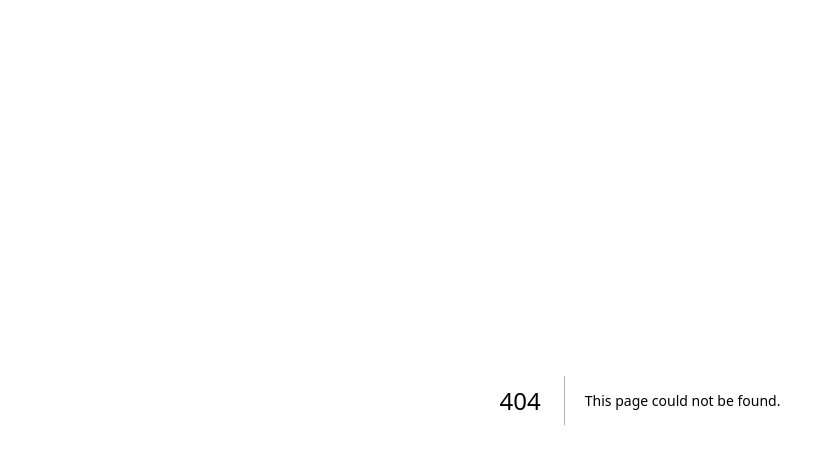
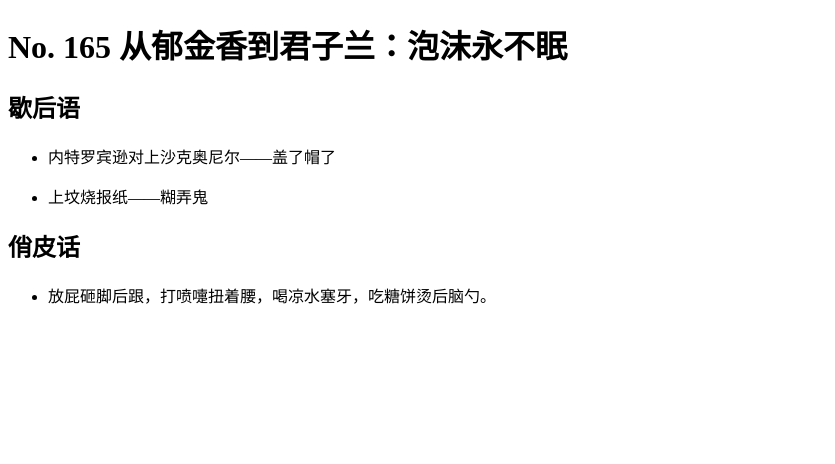
Before and after one commit to eddiehe99/bannatienet, a Next.js app: page /episodes/number-165 in a window 1280 px wide. Before the commit this address had no page. Shown: the top 464 px of the page, without its empty margins (0-835 px from the left). Built offline with nearby package versions, Linux system fonts and the light colour scheme.

Commit message:
feat: add episode No. 165

```diff
--- a/src/pages/episodes/_meta.js
+++ b/src/pages/episodes/_meta.js
@@ -1,6 +1,7 @@
 /* eslint-disable prettier/prettier */
 /* eslint-disable import/no-anonymous-default-export */
 export default {
+    'number-165': 'No. 165',
     'number-164': 'No. 164',
     'number-163': 'No. 163',
     'number-162': 'No. 162',
--- /dev/null
+++ b/src/pages/episodes/number-165.mdx
@@ -0,0 +1,11 @@
+# No. 165 从郁金香到君子兰：泡沫永不眠
+
+## 歇后语
+
+- 内特罗宾逊对上沙克奥尼尔——盖了帽了
+
+- 上坟烧报纸——糊弄鬼
+
+## 俏皮话
+
+- 放屁砸脚后跟，打喷嚏扭着腰，喝凉水塞牙，吃糖饼烫后脑勺。
```
